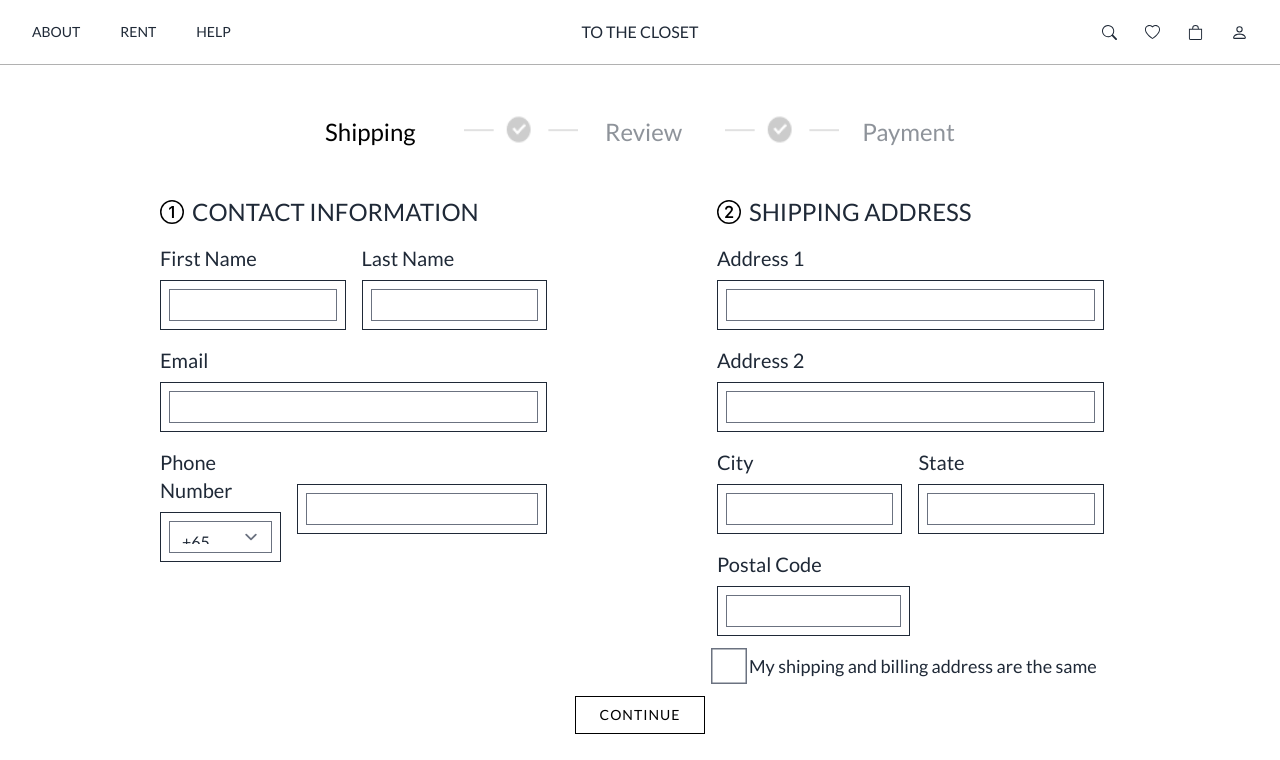
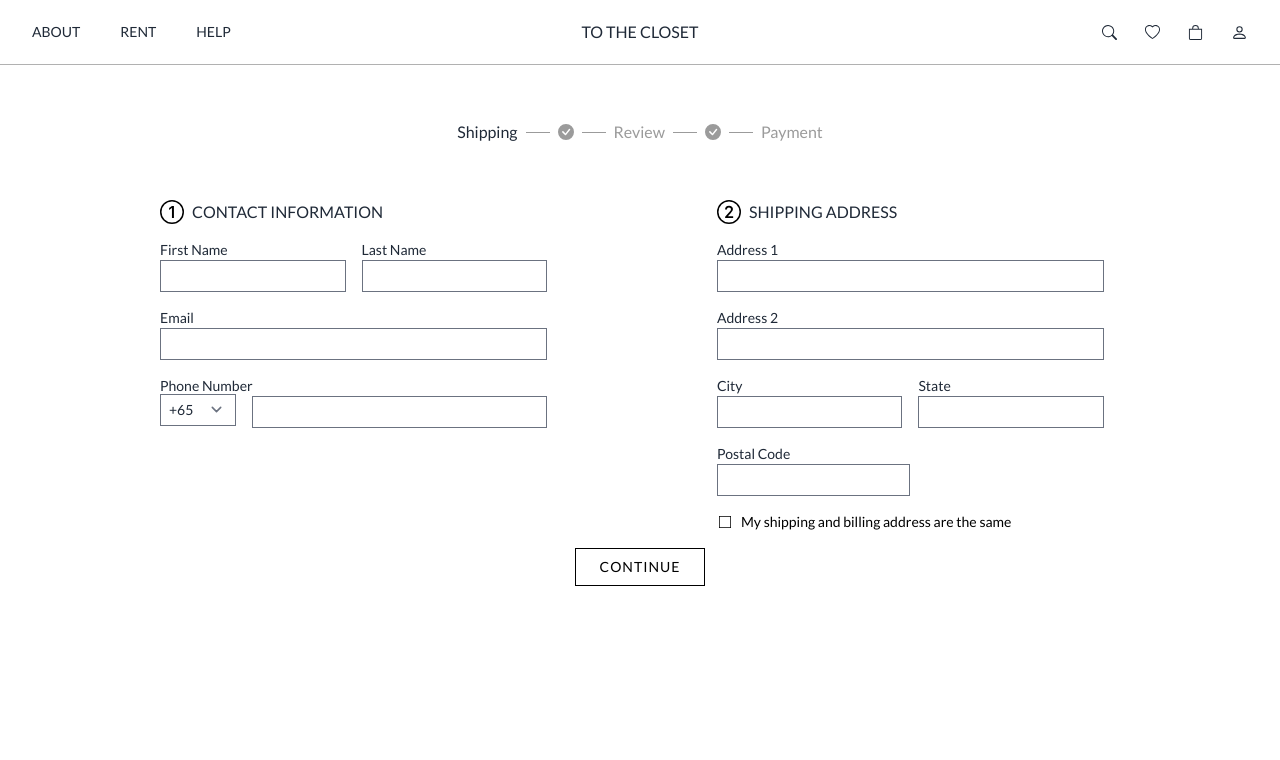
Before and after one commit to smu-hack-dsc/Team-04-Project, a Next.js app in the folder tothecloset/: page /order/shipping-details in a window 1280 px wide. Shown: the top 760 px of the page. Built offline with nearby package versions, Linux system fonts and the light colour scheme.

Commit message:
resized shipping details page

```diff
--- a/tothecloset/src/app/order/shipping-details/page.tsx
+++ b/tothecloset/src/app/order/shipping-details/page.tsx
@@ -2,135 +2,150 @@ import FirstComponent from '../images/Group 4.png';
 import SecondComponent from '../images/Group 5.png';
 import Icon1 from '../images/1-circle.svg';
 import Icon2 from '../images/2-circle.svg';
+import { CheckCircleFill } from "react-bootstrap-icons";
 
 const Page = () => {
+    const countryCodeArr=[
+      "+65", // Singapore
+      "+60", // Malaysia
+      "+62", // Indonesia
+      "+66", // Thailand
+      "+84", // Vietnam
+      "+95", // Myanmar
+      "+855", // Cambodia
+      "+856", // Laos
+      "+673", // Brunei
+      "+63", // Philippines
+      "+91", // India
+      "+92", // Pakistan
+      "+880", // Bangladesh
+      "+94", // Sri Lanka
+      "+86", // China
+      "+82", // South Korea
+      "+81", // Japan
+      "+855", // Cambodia
+      "+670", // East Timor
+      "+971", // United Arab Emirates
+    ];
+
   return (
     <section className="fontlato">
       <div className="h-20 bg-gray-200"></div> {/* Navigation Bar Section */}
-      <div className="flex items-center justify-center mt-8"> {/* Padding adjustment */}
+      <div className="flex flex-rows justify-center my-10 mx-6 text-xs sm:text-base">
+        <div>Shipping</div>
+
         <div className="flex items-center">
-          <div className="w-24 flex-shrink-0 relative flex items-center">
-            <p className="text-center text-2xl text-black mt-1">Shipping</p>
-          </div>
+          <hr className="w-6 inline-block align-middle text-midgrey mx-2" />
+          <CheckCircleFill className="text-midgrey" />
+          <hr className="w-6 inline-block align-middle text-midgrey mx-2" />
+        </div>
 
-          <div className="flex items-center ml-4">
-            <div className="relative flex items-center">
-              <div className="h-full w-1 bg-gray-300 opacity-30"></div>
-              <div className="w-40 h-8 flex items-center justify-center">
-                <img src={FirstComponent.src} alt="Delivery" className="h-full object-cover absolute" />
-              </div>
-              <div className="h-full w-1 bg-gray-300 opacity-30"></div>
-            </div>
-            <p className="text-center text-2xl text-gray-500 opacity-50 mt-1">Review</p>
-          </div>
+        <div className="flex items-center text-midgrey">Review</div>
 
-          <div className="flex items-center ml-4">
-            <div className="relative flex items-center">
-              <div className="h-full w-1 bg-gray-300 opacity-30"></div>
-              <div className="w-40 h-8 flex items-center justify-center">
-                <img src={SecondComponent.src} alt="Payment" className="h-full object-cover absolute" />
-              </div>
-            </div>
-            <p className="text-center text-2xl text-gray-500 opacity-50 mt-1">Payment</p>
-          </div>
+        <div className="flex items-center">
+          <hr className="w-6 inline-block align-middle text-midgrey mx-2" />
+          <CheckCircleFill className="text-midgrey" />
+          <hr className="w-6 inline-block align-middle text-midgrey mx-2" />
         </div>
+
+        <div className="text-midgrey">Payment</div>
       </div>
 
       <section className="mx-40 mt-8 flex">
-
         {/* Contact Information */}
         <div className="w-1/2 pr-2 pt-4">
           <div className="flex items-center">
             <img src={Icon1.src} alt="Icon 1" className="h-6 w-6 mr-2" />
-            <p className="text-2xl">CONTACT INFORMATION</p>
+            <p className="text">CONTACT INFORMATION</p>
           </div>
 
           <div className="mr-4 mt-4">
             <div className="flex">
               <div className="w-1/2 pr-2">
-                <p className="text-xl text-gray-500">First Name</p>
-                <div className="border border-gray-300 p-2 flex items-center mt-2">
-                  <input type="text" className="w-full h-8 bg-transparent focus:outline-none" />
-                </div>
+                <p className="text-sm text-gray-500">First Name</p>
+                <input
+                  type="text"
+                  className="border border-gray-300 p-2 w-full h-8 bg-transparent focus:outline-none"
+                />
               </div>
 
               <div className="w-1/2 pl-2">
-                <p className="text-xl text-gray-500">Last Name</p>
-                <div className="border border-gray-300 p-2 flex items-center mt-2">
-                  <input type="text" className="w-full h-8 bg-transparent focus:outline-none" />
-                </div>
+                <p className="text-sm text-gray-500">Last Name</p>
+                <input
+                  type="text"
+                  className="border border-gray-300 p-2 w-full h-8 bg-transparent focus:outline-none"
+                />
               </div>
             </div>
           </div>
 
           <div className="mr-4 mt-4">
-            <p className="text-xl text-gray-500">Email</p>
-            <div className="border border-gray-300 p-2 flex items-center mt-2">
-              <input type="text" className="w-full h-8 bg-transparent focus:outline-none" />
-            </div>
+            <p className="text-sm text-gray-500">Email</p>
+            <input
+              type="text"
+              className="border border-gray-300 p-2 w-full h-8 bg-transparent focus:outline-none"
+            />
           </div>
 
           <div className="mr-4 mt-4">
-            <div className="flex">
-              <div className="w-1/3 pr-2">
-                <p className="text-xl text-gray-500">Phone Number</p>
-                <div className="border border-gray-300 p-2 flex items-center mt-2">
-                  <select className="w-full h-8 bg-transparent focus:outline-none">
-                    <option value="+65">+65</option>
-                    {/* Add other options here */}
-                  </select>
-                </div>
-              </div>
-
-              <div className="w-2/3 pl-2">
-                <p className="text-xl text-white">Last Name</p>
-                <div className="border border-gray-300 p-2 flex items-center mt-2">
-                  <input type="text" className="w-full h-8 bg-transparent focus:outline-none" />
-                </div>
-              </div>
+            <p className="text-sm text-gray-500">Phone Number</p>
+            <div className='flex flex-cols'>
+            <select
+              name="countryCode"
+              className="focus:outline-none border border-gray-300 border-1 w-24 px-2 h-8 me-2 text-sm"
+              style={{ paddingTop: '0.15rem', paddingBottom: '0.15rem', marginTop: '-0.15rem', verticalAlign: 'middle'}}
+            >
+                {countryCodeArr.map((countryCode, index) =>(
+                  <option key={index} value={countryCode} className='text-sm'>{countryCode}</option>
+                ))}
+              </select>
+              <input type="number" name="password" className='outline-none border border-gray-300 border-1 w-full h-8 p-2 ms-2'/>
             </div>
           </div>
         </div>
 
         {/* Middle Container */}
-        <div className="w-1/6 pl-2 pt-4">
-        </div>
+        <div className="w-1/6 pl-2 pt-4"></div>
 
         {/* Shipping Address */}
         <div className="w-1/2 pl-2 pt-4">
           <div className="flex items-center">
             <img src={Icon2.src} alt="Icon 2" className="h-6 w-6 mr-2" />
-            <p className="text-2xl">SHIPPING ADDRESS</p>
+            <p className="text">SHIPPING ADDRESS</p>
           </div>
 
           <div className="mr-4 mt-4">
-            <p className="text-xl text-gray-500">Address 1</p>
-            <div className="border border-gray-300 p-2 flex items-center mt-2">
-              <input type="text" className="w-full h-8 bg-transparent focus:outline-none" />
-            </div>
+            <p className="text-sm text-gray-500">Address 1</p>
+            <input
+              type="text"
+              className="border border-gray-300 p-2 w-full h-8 bg-transparent focus:outline-none"
+            />
           </div>
 
           <div className="mr-4 mt-4">
-            <p className="text-xl text-gray-500">Address 2</p>
-            <div className="border border-gray-300 p-2 flex items-center mt-2">
-              <input type="text" className="w-full h-8 bg-transparent focus:outline-none" />
-            </div>
+            <p className="text-sm text-gray-500">Address 2</p>
+            <input
+              type="text"
+              className="border border-gray-300 p-2 w-full h-8 bg-transparent focus:outline-none"
+            />
           </div>
 
           <div className="mr-4 mt-4">
             <div className="flex">
               <div className="w-1/2 mr-4">
-                <p className="text-xl text-gray-500">City</p>
-                <div className="border border-gray-300 p-2 flex items-center mt-2">
-                  <input type="text" className="w-full h-8 bg-transparent focus:outline-none" />
-                </div>
+                <p className="text-sm text-gray-500">City</p>
+                <input
+                  type="text"
+                  className="border border-gray-300 p-2 w-full h-8 bg-transparent focus:outline-none"
+                />
               </div>
 
               <div className="w-1/2">
-                <p className="text-xl text-gray-500">State</p>
-                <div className="border border-gray-300 p-2 flex items-center mt-2">
-                  <input type="text" className="w-full h-8 bg-transparent focus:outline-none" />
-                </div>
+                <p className="text-sm text-gray-500">State</p>
+                <input
+                  type="text"
+                  className="border border-gray-300 p-2 w-full h-8 bg-transparent focus:outline-none"
+                />
               </div>
             </div>
           </div>
@@ -138,21 +153,23 @@ const Page = () => {
           <div className="mr-4 mt-4">
             <div className="flex">
               <div className="w-1/2 mr-4">
-                <p className="text-xl text-gray-500">Postal Code</p>
-                <div className="border border-gray-300 p-2 flex items-center mt-2">
-                  <input type="text" className="w-full h-8 bg-transparent focus:outline-none" />
-                </div>
+                <p className="text-sm text-gray-500">Postal Code</p>
+                <input
+                  type="text"
+                  className="border border-gray-300 p-2 w-full h-8 bg-transparent focus:outline-none"
+                />
               </div>
             </div>
           </div>
 
+
           <div className="w-1/2 flex items-center mt-4">
             <input
               type="checkbox"
-              className="mr-2 h-6 w-6 transform scale-150"
+              className="mr-2 h-4 w-4 transform scale-75 appearance-none border border-black checked:bg-black checked:border-black focus:ring-0"
               id="sameAddressCheckbox"
             />
-            <label htmlFor="sameAddressCheckbox" className="text-lg whitespace-nowrap">
+            <label htmlFor="sameAddressCheckbox" className="text-sm whitespace-nowrap text-black">
               My shipping and billing address are the same
             </label>
           </div>
@@ -161,14 +178,10 @@ const Page = () => {
 
       {/* Button */}
       <div className="flex justify-center"> {/* Centering wrapper */}
-        <button className="my-2 mt-4 box-border text-sm py-2 px-6 border-[1px] tracking-[1px] flex border-solid border-black
-          bg-white text-black hover:bg-black hover:text-white">
-          <div className="uppercase flex items-center justify-center">
-            Continue
-          </div>
+        <button className="my-2 mt-4 box-border text-sm py-2 px-6 border-[1px] tracking-[1px] flex border-solid border-black bg-white text-black hover:bg-black hover:text-white">
+          <div className="uppercase flex items-center justify-center">Continue</div>
         </button>
       </div>
-
     </section>
   );
 };
```
